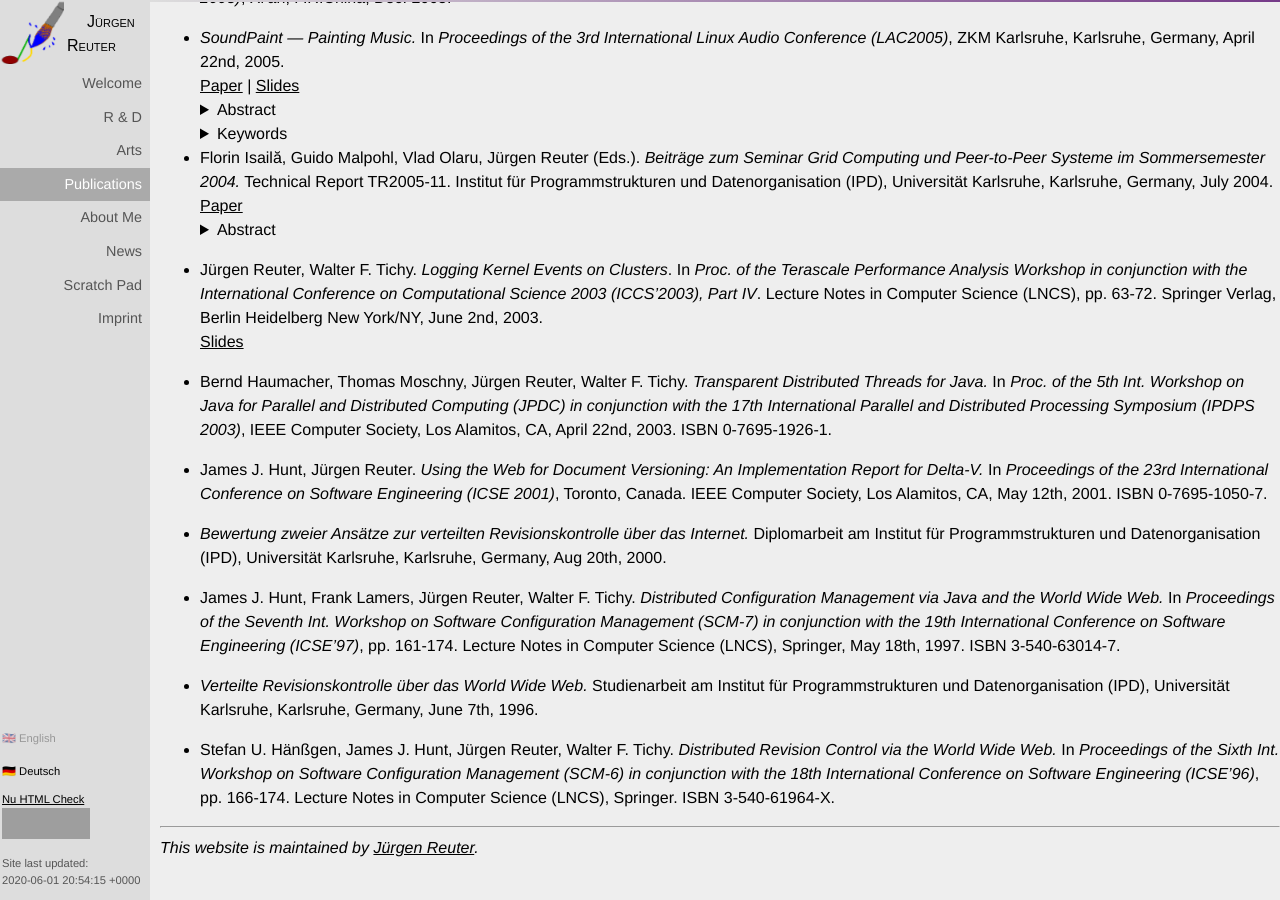
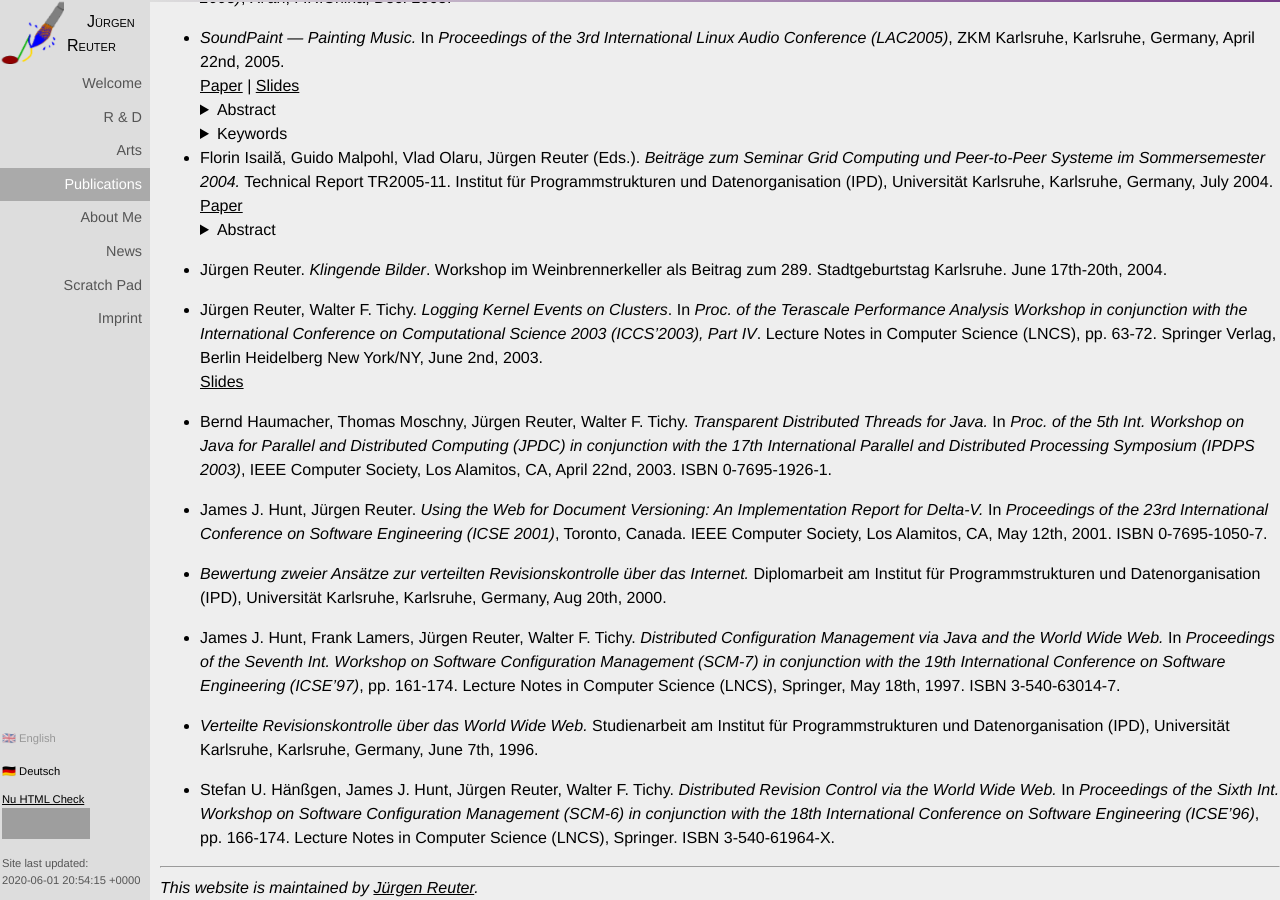
Before and after one commit to soundpaint/soundpaint.github.io, a Jekyll site: the page built from en/publications.md, in a window 1280 px wide and 900 px high, scrolled down 1709 px. Built offline with Jekyll 4.4.1, drawn with Linux system fonts in a browser that asks for light colours; our own code applies the rules of GitHub Pages for plain Markdown files; grey boxes are pictures that could not be loaded.

Commit message:
Minor Update
* Update link to modified URL of
  tipping points documentation.
* Add workshop "Klingende Bilder" to
  list of publications.

```diff
--- a/en/publications.md
+++ b/en/publications.md
@@ -303,6 +303,10 @@ source code, whatever appropriate.
     Editoren im vorliegenden technischen Bericht wieder.
   </details>
 
+* Jürgen Reuter.  _Klingende Bilder_.  Workshop im Weinbrennerkeller
+  als Beitrag zum 289. Stadtgeburtstag Karlsruhe.  June 17th-20th,
+  2004.
+
 * Jürgen Reuter, Walter F. Tichy.  _Logging Kernel Events on
   Clusters_.  In _Proc. of the Terascale Performance Analysis Workshop
   in conjunction with the International Conference on Computational
```
Also changed, not shown: de/projects.md (+1 -1 lines), de/publications.md (+4 -0 lines), en/projects.md (+1 -1 lines).
